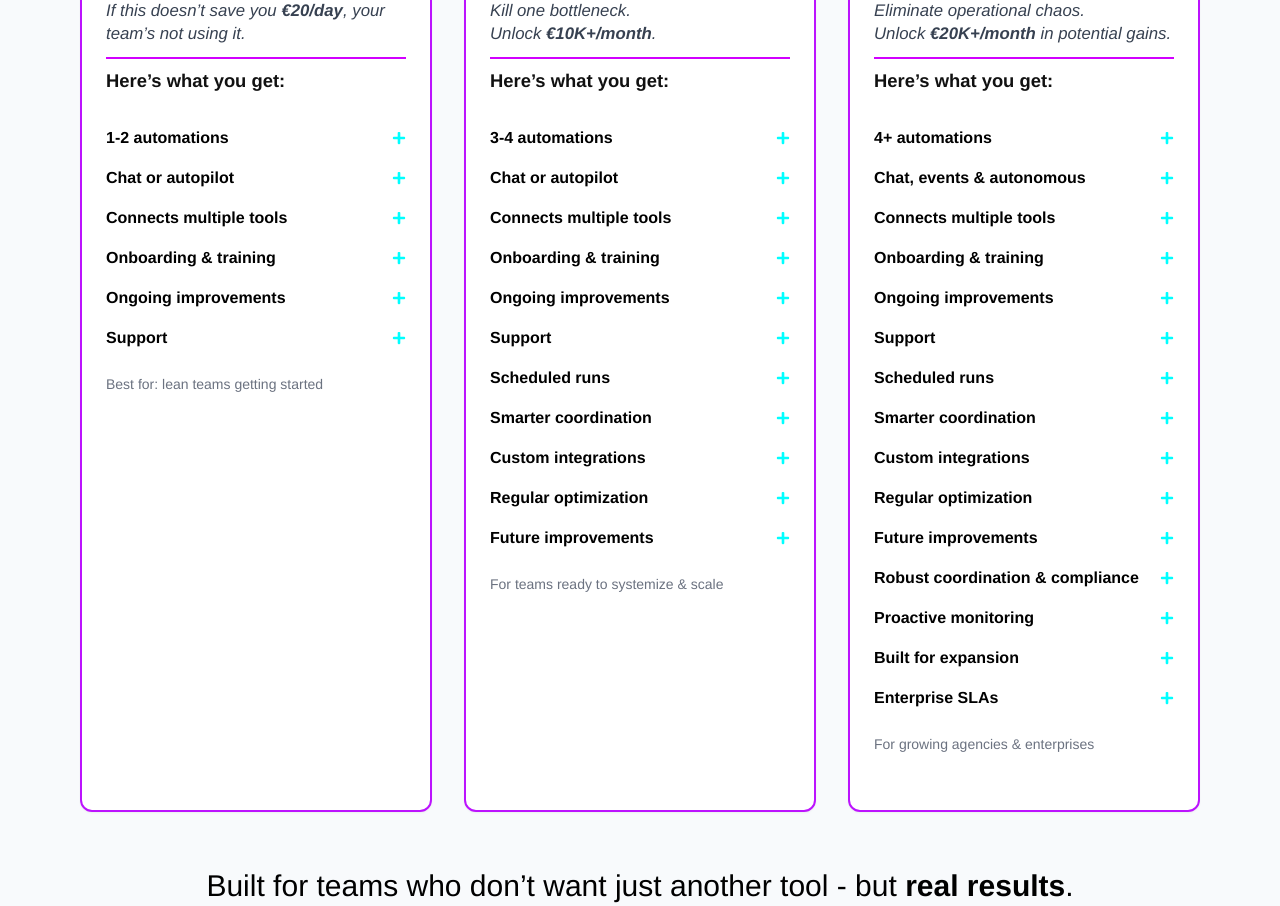
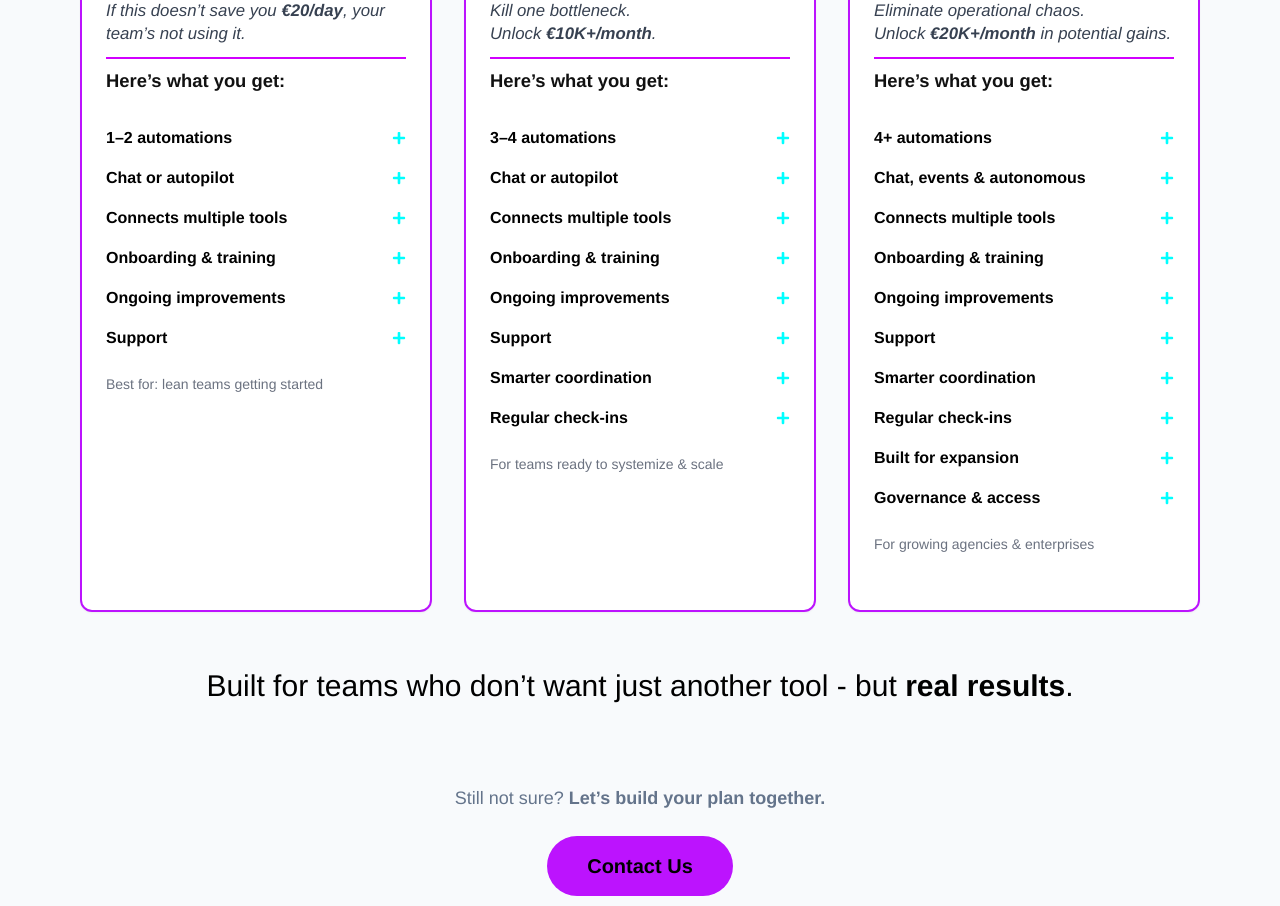
Before and after one commit to Kalcho8233/OmniNexAIWebsite, a Next.js app: page /pricing in a window 1280 px wide. Shown: the part 560-1466 px from the top of the page. Built offline with nearby package versions, Linux system fonts and the light colour scheme.

Commit message:
Update pricing.jsx

```diff
--- a/pages/pricing.jsx
+++ b/pages/pricing.jsx
@@ -7,6 +7,8 @@ import FeatureAccordionLite from "../components/FeatureAccordionLite";
 import PlanROIText from "../components/PlanROIText";
 import StripeBuyButton from "../components/StripeBuyButton";
 
+const descCls = "text-[1.02rem] md:text-[1.08rem] font-medium text-gray-800 leading-snug";
+
 const plans = [
   // ==== LAUNCH ====
   {
@@ -15,30 +17,12 @@ const plans = [
     border: "border-neonPurple",
     text: "text-neonPurple",
     features: [
-      {
-        title: "1-2 automations",
-        desc: "Focused workflows that remove repetitive work quickly and prove value fast."
-      },
-      {
-        title: "Chat or autopilot",
-        desc: "Run tasks on demand in chat or on a simple schedule when you’re busy."
-      },
-      {
-        title: "Connects multiple tools",
-        desc: "Works with the stack you already use; no vendor lock-in."
-      },
-      {
-        title: "Onboarding & training",
-        desc: "Clear walkthrough and handover so your team is confident from day one."
-      },
-      {
-        title: "Ongoing improvements",
-        desc: "Light, continuous tweaks as your needs evolve."
-      },
-      {
-        title: "Support",
-        desc: "Standard support during business hours."
-      },
+      { title: "1–2 automations", desc: "Готови workflows, които махат повтарящи се задачи и спестяват време." },
+      { title: "Chat or autopilot", desc: "Пускаш задача в чат или я насрочваме да върви сама в определени моменти." },
+      { title: "Connects multiple tools", desc: "Работи с инструментите, които вече ползвате – без нови логини." },
+      { title: "Onboarding & training", desc: "Кратко въвеждане и ръководство, за да стартирате уверено от ден 1." },
+      { title: "Ongoing improvements", desc: "Леки подобрения при нужда, когато изникнат идеи или промени." },
+      { title: "Support", desc: "Стандартна поддръжка в работно време." },
     ],
     note: "Best for: lean teams getting started",
     stripeButtonId: "buy_btn_1RnMqjQ3alExjY2yBSlLMmH3"
@@ -51,52 +35,16 @@ const plans = [
     border: "border-neonPurple",
     text: "text-neonPurple",
     features: [
-      // основните, но по-подобрени
-      {
-        title: "3-4 automations",
-        desc: "Upgraded reliability and tracking across steps; faster cycle time."
-      },
-      {
-        title: "Chat or autopilot",
-        desc: "On-demand chat actions plus managed schedules with alerts and retries."
-      },
-      {
-        title: "Connects multiple tools",
-        desc: "Deeper connectors and smarter handoffs across your current stack."
-      },
-      {
-        title: "Onboarding & training",
-        desc: "Role-based training, playbooks, and adoption nudges for smooth rollout."
-      },
-      {
-        title: "Ongoing improvements",
-        desc: "Monthly tune-ups based on usage and issues we observe."
-      },
-      {
-        title: "Support",
-        desc: "Priority support with faster response for critical paths."
-      },
-      // нови за Optimize
-      {
-        title: "Scheduled runs",
-        desc: "Monitored recurring automations with status summaries."
-      },
-      {
-        title: "Smarter coordination",
-        desc: "Adds decision logic and cross-team orchestration where needed."
-      },
-      {
-        title: "Custom integrations",
-        desc: "When a required platform isn’t supported, we can build the connector."
-      },
-      {
-        title: "Regular optimization",
-        desc: "Periodic reviews focused on reliability, speed, and friction removal."
-      },
-      {
-        title: "Future improvements",
-        desc: "Prepared to extend without disrupting your team."
-      },
+      // същите основни, но по-подобрени и реалистични за соло изпълнение
+      { title: "3–4 automations", desc: "Повече процеси, по-стабилно изпълнение и видими спестени часове." },
+      { title: "Chat or autopilot", desc: "Същото удобство – чат заявки и лесно насрочване, без сложни аларми." },
+      { title: "Connects multiple tools", desc: "По-добри връзки между инструментите, за по-малко ръчна работа." },
+      { title: "Onboarding & training", desc: "Ролеви инструкции и кратки видео стъпки за екипа." },
+      { title: "Ongoing improvements", desc: "Месечни малки доработки според реалната употреба." },
+      { title: "Support", desc: "Priority support – по-бърз отговор при важни теми." },
+      // добавени, но леки за изпълнение
+      { title: "Smarter coordination", desc: "Прости правила „ако/тогава“, за да минава работата по-умно между екипи." },
+      { title: "Regular check-ins", desc: "Кратък преглед веднъж месечно – какво работи и какво да пипнем." },
     ],
     note: "For teams ready to systemize & scale",
     stripeButtonId: "buy_btn_1RnMxZQ3alExjY2yeUmTAidG"
@@ -109,42 +57,19 @@ const plans = [
     border: "border-neonPurple",
     text: "text-neonPurple",
     features: [
-      // основните – най-силни
-      {
-        title: "4+ automations",
-        desc: "Advanced, multi-department workflows with approvals and branching."
-      },
-      {
-        title: "Chat, events & autonomous",
-        desc: "Triggers from chat, system events, or run fully hands-free at scale."
-      },
-      {
-        title: "Connects multiple tools",
-        desc: "Enterprise-grade integrations across roles and compliance requirements."
-      },
-      {
-        title: "Onboarding & training",
-        desc: "Dedicated enablement and change-management support for adoption."
-      },
-      {
-        title: "Ongoing improvements",
-        desc: "Proactive roadmap, backlog management, and measurable milestones."
-      },
-      {
-        title: "Support",
-        desc: "Dedicated specialist who knows your setup end-to-end."
-      },
-      // включваме и добавените от Optimize
-      { title: "Scheduled runs", desc: "Fully monitored schedules with error handling and reporting." },
-      { title: "Smarter coordination", desc: "Decision trees, SLAs, and cross-team orchestration at scale." },
-      { title: "Custom integrations", desc: "Unique or legacy systems integrated as first-class steps." },
-      { title: "Regular optimization", desc: "Quarterly deep-dives to raise reliability and throughput." },
-      { title: "Future improvements", desc: "Built for expansion without downtime." },
-      // нови, само за Scale
-      { title: "Robust coordination & compliance", desc: "Audit trails, permissions, and guardrails for regulated processes." },
-      { title: "Proactive monitoring", desc: "Health checks, alerting, and incident assistance." },
-      { title: "Built for expansion", desc: "Handles higher volumes, teams, and markets as you grow." },
-      { title: "Enterprise SLAs", desc: "Clear targets for responsiveness and uptime." },
+      // основни, най-силни, но без тежки обещания за мониторинг/SLAs
+      { title: "4+ automations", desc: "По-широко покритие – ключови процеси автоматизирани от край до край." },
+      { title: "Chat, events & autonomous", desc: "Заявки от чат и/или автоматично стартиране при събития – където има смисъл." },
+      { title: "Connects multiple tools", desc: "Интеграции за повече екипи и роли – по-малко „копи-пейст“ между системи." },
+      { title: "Onboarding & training", desc: "Работилници за всички звена, за да стане част от ежедневието." },
+      { title: "Ongoing improvements", desc: "План за малки, но постоянни подобрения през цялата година." },
+      { title: "Support", desc: "Dedicated support – един човек, който познава твоята среда." },
+      // наследени от Optimize
+      { title: "Smarter coordination", desc: "По-богати правила между екипи и системи при нужда." },
+      { title: "Regular check-ins", desc: "Двумесечни прегледи с конкретни малки задачи за подобрение." },
+      // само за Scale – но без тежки задължения
+      { title: "Built for expansion", desc: "Подготвено за повече обем и нови процеси, когато сте готови." },
+      { title: "Governance & access", desc: "Ясни роли и достъпи, за да има ред при растеж." },
     ],
     note: "For growing agencies & enterprises",
     stripeButtonId: "buy_btn_1RnMytQ3alExjY2ymqk2cAnN"
@@ -206,7 +131,7 @@ export default function Pricing() {
                     <FeatureAccordionLite
                       key={j}
                       title={<span className="font-semibold">{f.title}</span>}
-                      description={<span>{f.desc}</span>}
+                      description={<span className={descCls}>{f.desc}</span>}
                     />
                   ))}
                 </div>
```
